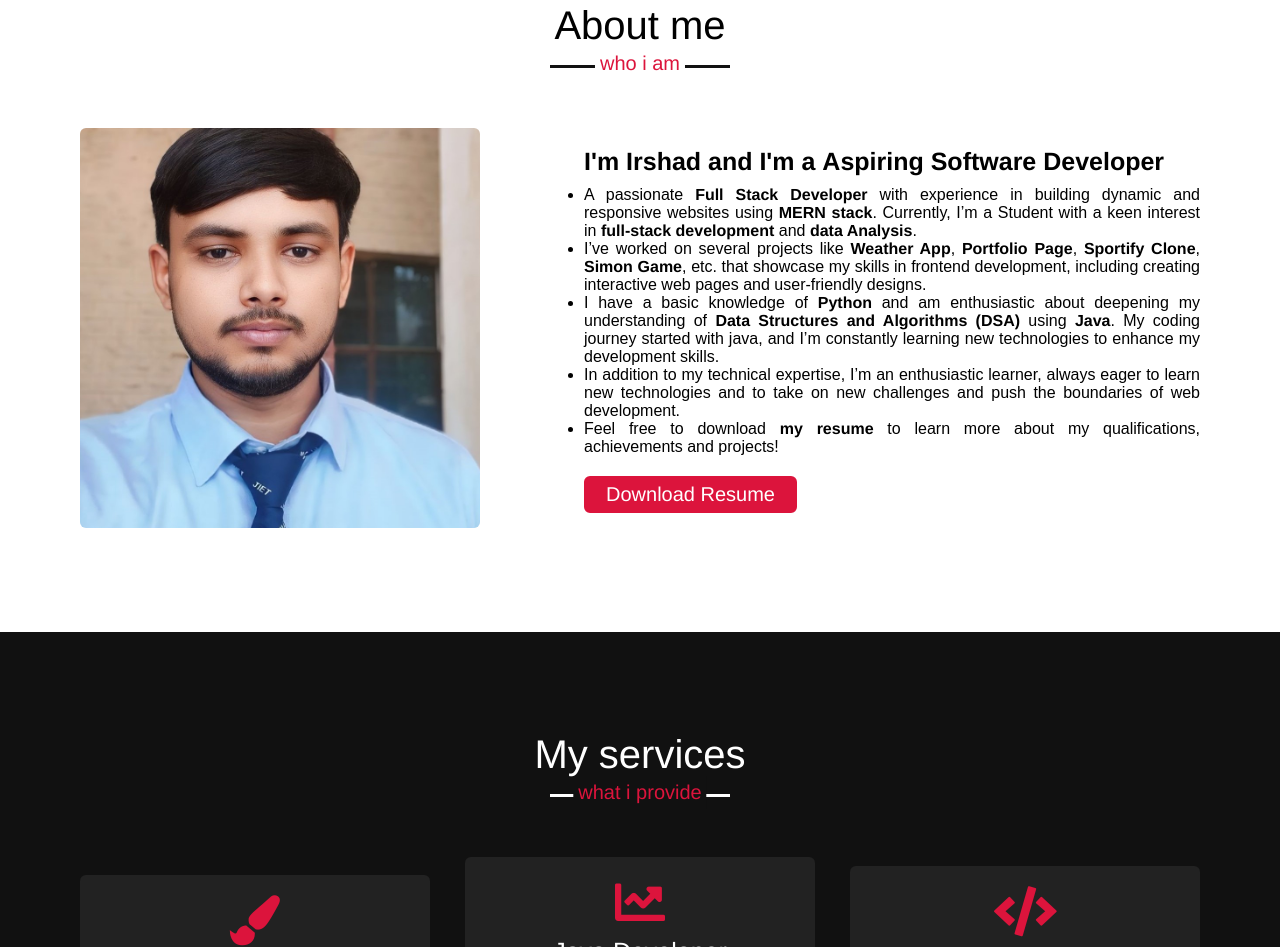
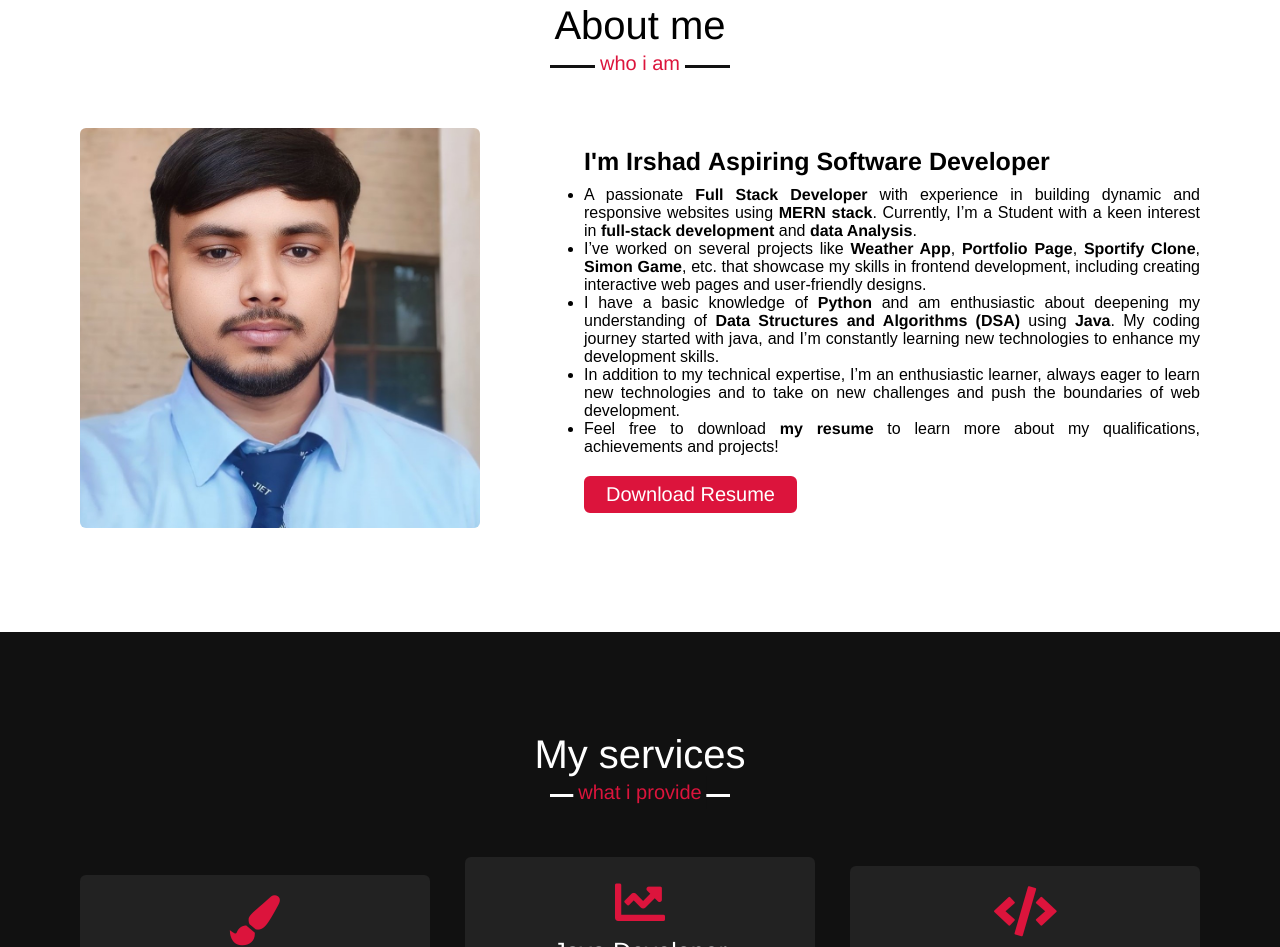
Before and after one commit to irshad0786alam/My-Portfolio., a plain HTML site: page index.html in a window 1280 px wide. Shown: the part 897-1844 px from the top of the page. Drawn offline with nearby package versions, Linux system fonts and the light colour scheme.

Commit message:
Update index.html

```diff
--- a/index.html
+++ b/index.html
@@ -50,7 +50,7 @@
                     <img src="images/irshad2.jpg">
                 </div>
                 <div class="column right">
-                    <div class="text">I'm Irshad and I'm a <b>Aspiring Software Developer</b> <span class="typing-2"></span></div>
+                    <div class="text">I'm Irshad <b>Aspiring Software Developer</b> <span class="typing-2"></span></div>
                     <ul>
                         <li><p> A passionate <b>Full Stack Developer</b> with experience in building dynamic and responsive websites using <b>MERN stack</b>.
                             Currently, I’m a Student with a keen interest in <b>full-stack development</b> and <b>data Analysis</b>.</p></li>
```
